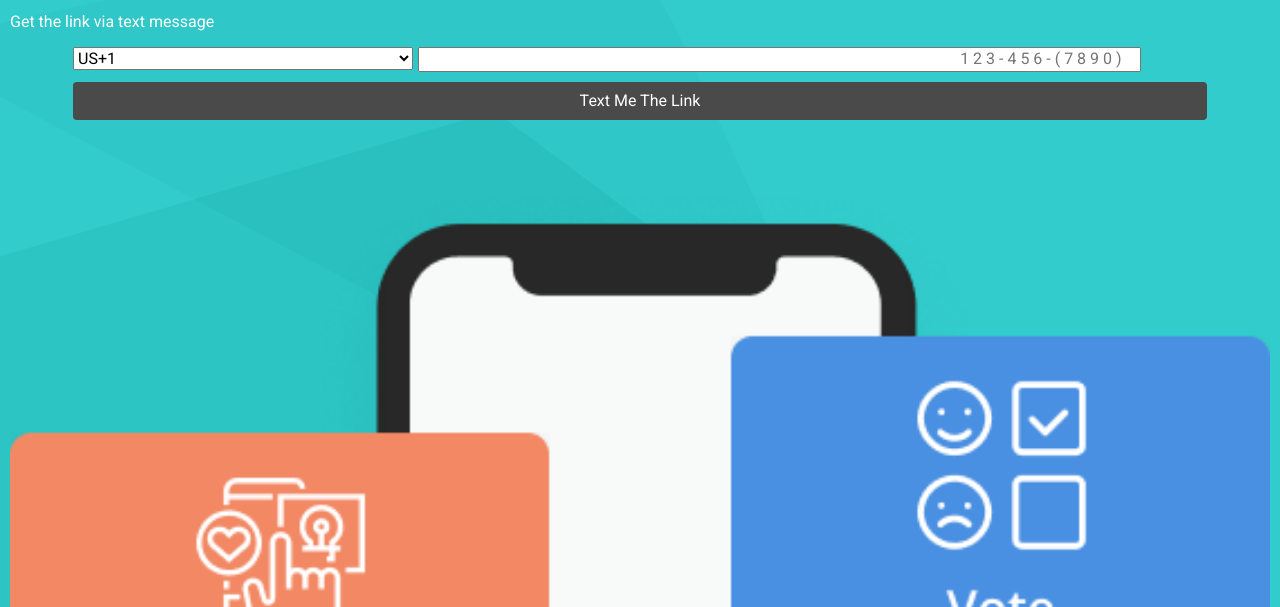
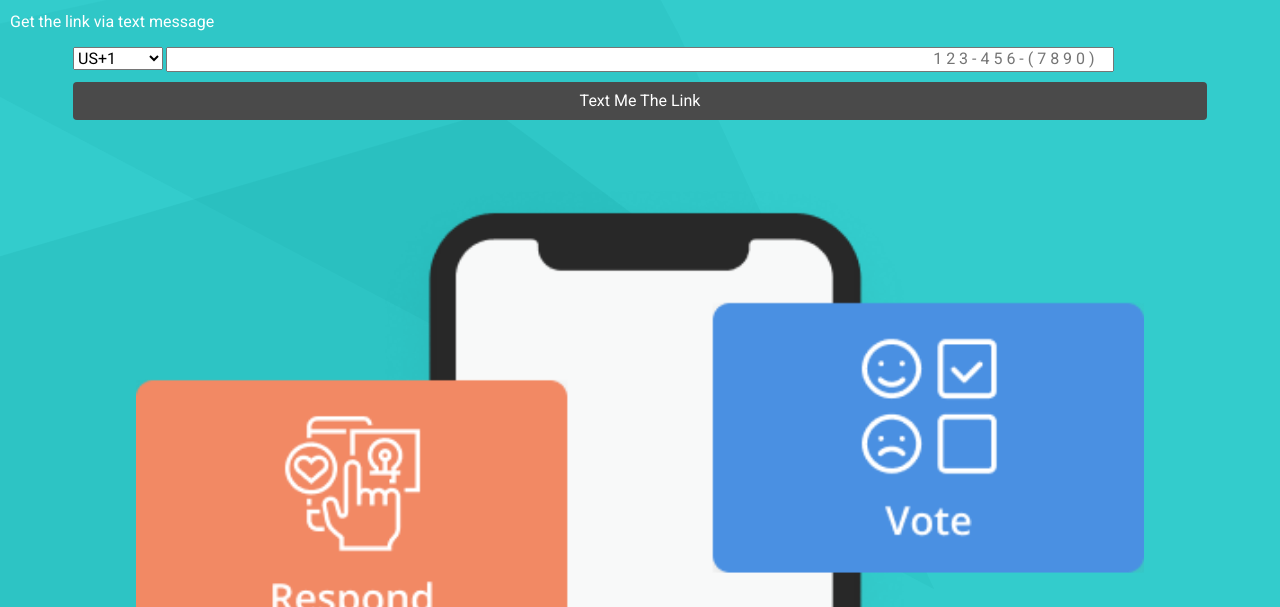
Before and after one commit to teixeira83/pageon-project, a plain HTML site: page index.html in a window 1280 px wide. Shown: the part 193-800 px from the top of the page. Drawn offline with Linux system fonts and the light colour scheme.

Commit message:
fix input and img overflow

```diff
--- a/assets/css/containers/section.css
+++ b/assets/css/containers/section.css
@@ -5,28 +5,37 @@
 
 .discover > img {
     margin-top: var(--gap-big);
-    width: 100%;
+    width: 80%;
+    display: flex;
+    margin-left: auto;
+    margin-right: auto;
 }
 
 .phone {
     width: 100%;
 }
 
-.phone-input > select {
-    width: 30%;
-}
-
-.phone-input > input {
-    margin-left: 1px;
-    width: 63%;
-    -moz-appearance: textfield;
-    text-align: right;
-}
-
 .phone-input {
+    display: flex;
+    justify-content: center;
     width: 90%;
     margin-left: auto;
     margin-right: auto;
+}
+
+.select > select {
+    width: 90px;
+}
+
+.input {
+    width: 100%;
+}
+
+.input > input {
+    width: 90%;
+    margin-left: 3px;
+    -moz-appearance: textfield;
+    text-align: right;
 }
 
 .btn-text-me {
@@ -34,7 +43,6 @@
     justify-content: center;
     margin-left: auto;
     margin-right: auto;
-
     border: none;
     border-radius: 4px;
     padding-top: var(--gap-smaller);
@@ -43,5 +51,4 @@
     margin-top: var(--gap-smaller);
     width: 90%;
     color: #fff;
-
 }
--- a/assets/css/tools/medias.css
+++ b/assets/css/tools/medias.css
@@ -1,4 +1,4 @@
-@media (min-width: 670px) {
+@media (min-width: 600px) {
     .navbar .icon {
         display: none;
     }
@@ -7,3 +7,10 @@
         display: flex;
     }
 }
+
+
+@media (min-width: 500px) {
+    .discover > img {
+        width: 80%;
+    }
+}
--- a/index.html
+++ b/index.html
@@ -1,5 +1,6 @@
 <!DOCTYPE html>
 <html lang="pt-br">
+
 <head>
     <meta charset="UTF-8">
     <meta name="viewport" content="width=device-width, initial-scale=1.0">
@@ -9,6 +10,7 @@
     <script src="https://kit.fontawesome.com/20414aeb8b.js" crossorigin="anonymous"></script>
     <link href="https://fonts.googleapis.com/css2?family=Roboto:wght@400;700&display=swap" rel="stylesheet">
 </head>
+
 <body>
     <header>
         <nav class="navbar">
@@ -24,7 +26,7 @@
                 <li>Login</li>
                 <li>
                     <button class="btn-signup">
-                       Signup
+                        Signup
                     </button>
                 </li>
             </ul>
@@ -35,19 +37,21 @@
         <h1>Discover Popular Options</h1>
         <p>A mobile-web application that helps influencers better communicate with their audiences.</p>
 
-
-
-            <p>Get the link via text message</p>
-            <div class="phone">
-                <div class="phone-input">
+        <p>Get the link via text message</p>
+        <div class="phone">
+            <div class="phone-input">
+                <div class="select">
                     <select name="select-country" id="select-country">
                         <option value="us">US+1</option>
                         <option value="br">BR+55</option>
                     </select>
-                    <input type="number" placeholder="1 2 3 - 4 5 6 - ( 7 8 9 0 )">            </div>
                 </div>
+                <div class="input">
+                    <input type="number" placeholder="1 2 3 - 4 5 6 - ( 7 8 9 0 )">
+                </div>
+            </div>
             <button class="btn-text-me">Text Me The Link</button>
-            </div>
+        </div>
 
         <img src="./assets/imgs/iphone.png" alt="imagem de iphone">
     </section>
@@ -58,4 +62,5 @@
 
     <script src="./assets/js/index.js"></script>
 </body>
+
 </html>
```
